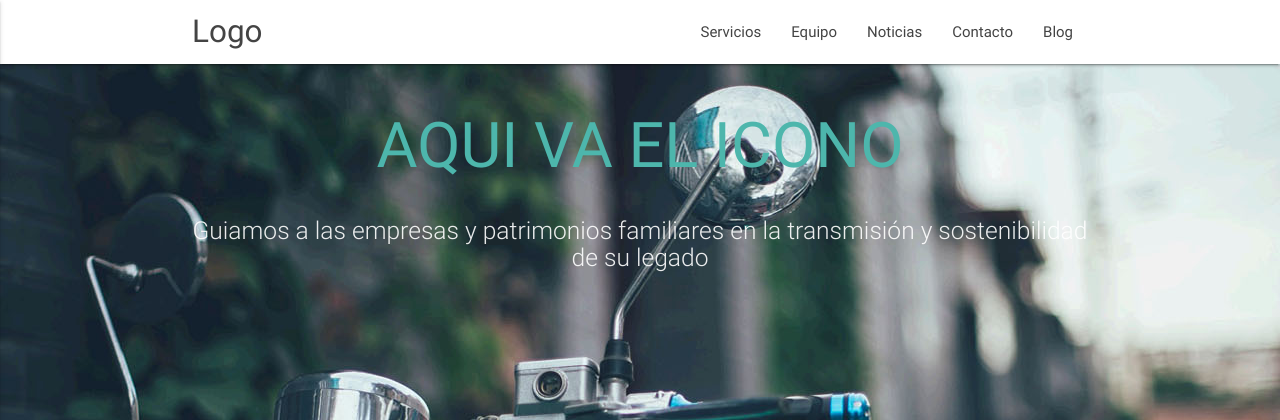
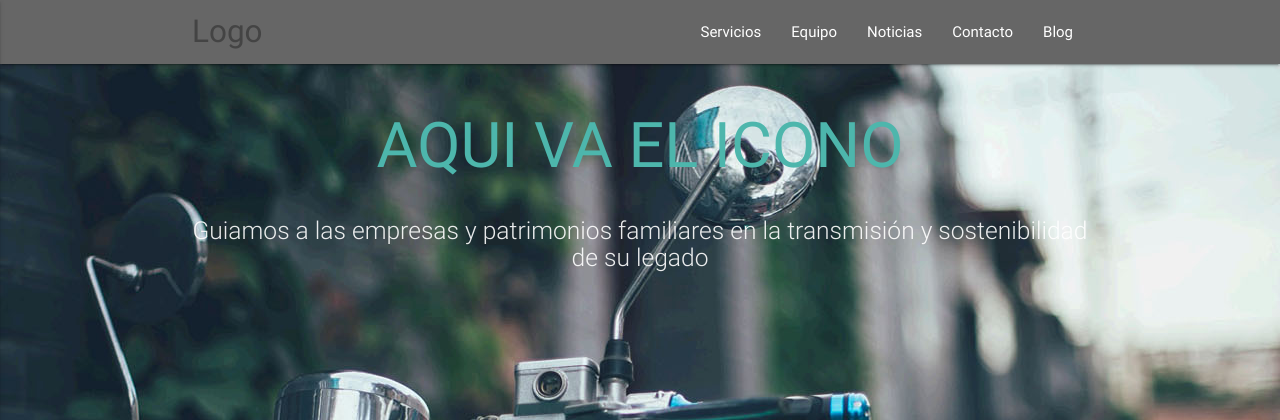
Before and after one commit to johnny9052/EXAUDI, a PHP site: page / in a window 1280 px wide. Shown: the top 420 px of the page. Run offline with PHP 8.4, Linux system fonts and the light colour scheme.

Commit message:
Home 80% listo (faltan imagenes  y cambiar el estilo del texto) y avances en servicios

```diff
--- a/Resources/public/css/exaudi.css
+++ b/Resources/public/css/exaudi.css
@@ -36,3 +36,16 @@
 .centrarVerticalSectionHome{
     padding-top: 150px !important;
 }
+
+
+.iconosFooter{
+    font-size: 24px !important;
+}
+
+.colorTextoBanner{
+    color: white !important;
+}
+
+.bannerColor{
+    background-color: #666666 !important;
+}
--- a/View/public/home.php
+++ b/View/public/home.php
@@ -130,7 +130,7 @@
                     </h5>
 
                     <h5 class="center">
-                        <div class=" btn-large grisExaudi botonExaudiGris">Get Started
+                        <div class=" btn-large grisExaudi botonExaudiGris">NUESTROS SERVICIOS
                         </div>
                     </h5>
                 </div>
--- a/View/public/main/banner.php
+++ b/View/public/main/banner.php
@@ -1,22 +1,22 @@
-<nav class="white" role="navigation">
+<nav class="bannerColor" role="navigation">
     <div class="nav-wrapper container">
 
-        <a id="logo-container" href="#" class="brand-logo">Logo</a>
+        <a id="logo-container" href="index.php" class="brand-logo">Logo</a>
 
         <ul class="right hide-on-med-and-down">
-            <li><a href="#">Servicios</a></li>
-            <li><a href="index.php?page=team">Equipo</a></li>
-            <li><a href="#">Noticias</a></li>
-            <li><a href="#">Contacto</a></li>
-            <li><a href="#">Blog</a></li>
+            <li><a class="colorTextoBanner" href="index.php?page=services">Servicios</a></li>
+            <li><a class="colorTextoBanner" href="index.php?page=team">Equipo</a></li>
+            <li><a class="colorTextoBanner" href="#">Noticias</a></li>
+            <li><a class="colorTextoBanner" href="#">Contacto</a></li>
+            <li><a class="colorTextoBanner" href="#">Blog</a></li>
         </ul>
 
-        <ul id="nav-mobile" class="side-nav">
-            <li><a href="#">Servicios</a></li>
-            <li><a href="#">Equipo</a></li>
-            <li><a href="#">Noticias</a></li>
-            <li><a href="#">Contacto</a></li>
-            <li><a href="#">Blog</a></li>
+        <ul id="nav-mobile" class="side-nav grey">
+            <li><a class="colorTextoBanner" href="index.php?page=services">Servicios</a></li>
+            <li><a class="colorTextoBanner" href="index.php?page=team">Equipo</a></li>
+            <li><a class="colorTextoBanner" href="#">Noticias</a></li>
+            <li><a class="colorTextoBanner" href="#">Contacto</a></li>
+            <li><a class="colorTextoBanner" href="#">Blog</a></li>
         </ul>
         <a href="#" data-activates="nav-mobile" class="button-collapse"><i class="material-icons">menu</i></a>
     </div>
```
Also changed, not shown: View/public/main/footer.php (+9 -26 lines), View/public/services.php (added, +166 -0 lines).
